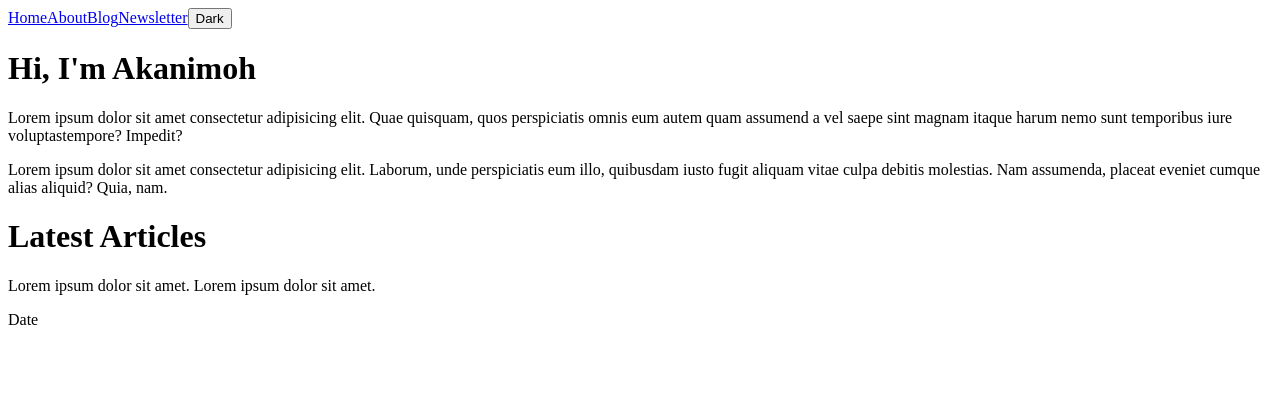
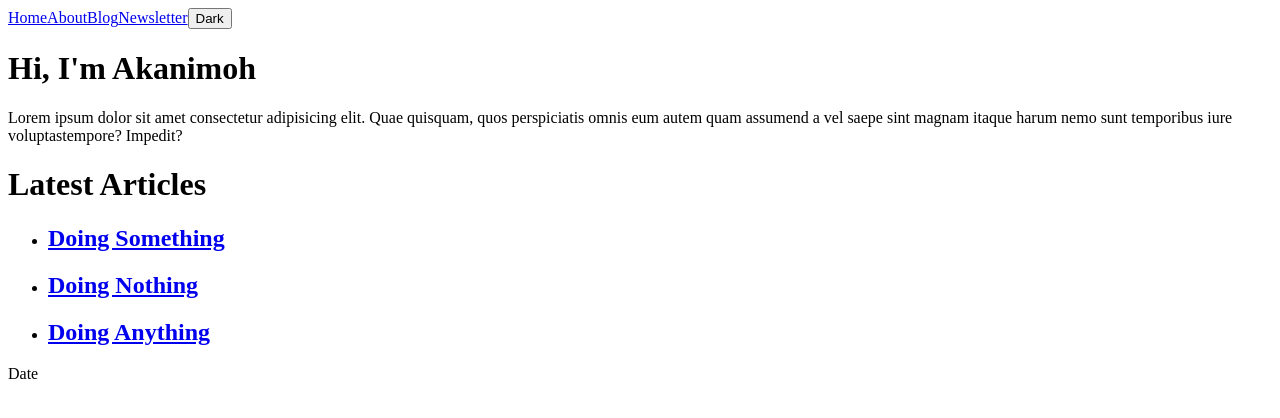
Before and after one commit to 5Akan/Blog, a React (Vite) app: page / in a window 1280 px wide. Shown: the top 418 px of the page. Built offline with nearby package versions, Linux system fonts and the light colour scheme.

Commit message:
Did the articles to give full info and had little router issue

```diff
--- a/src/App.jsx
+++ b/src/App.jsx
@@ -1,4 +1,4 @@
-import { BrowserRouter as Router, Routes, Route, Link } from 'react-router-dom'
+import { BrowserRouter as Router, Routes, Route, Link, useParams } from 'react-router-dom'
 import Home from './Pages/Home.jsx';
 import Newsletter from './Pages/Newsletter.jsx';
 import Blog from './Pages/Blog.jsx';
@@ -9,6 +9,16 @@ import React, {useState} from "react";
 function App() {
 
   const [toggle,setToggle] = useState(false);
+
+  const articles = [{
+    id:1, title:"Doing Something", content:";A;osiajnhgo[ajibaoijevojs[ojkodfnbjndlfbvanlkdbvnaohv"
+  },
+  {
+    id:2, title:"Doing Nothing", content:";A;osiajnhgo[ajibaoijevojs[ojkodfnbjndlfbvanlkdbvnaohv"
+  },
+  {
+    id:3, title:"Doing Anything", content:";A;osiajnhgo[ajibaoijevojs[ojkodfnbjndlfbvanlkdbvnaohv"
+  },]
 
 
   function changeTheme() {
@@ -29,7 +39,7 @@ function App() {
       <nav>
         <Link to = "/">Home</Link>
         <Link to = "/about">About</Link>
-        <Link to = "/blog">Blog</Link>
+        <Link to = "/blog/1">Blog</Link>
         <Link to = "/newsletter">Newsletter</Link>
 
          <button id='theme-button' onClick={changeTheme}>
@@ -37,9 +47,10 @@ function App() {
       </nav>
 
       <Routes>
-        <Route path="/" element={<Home />} />
+        <Route path="/" element={<Home  articles = {articles}/>} />
         <Route path="/about" element={<About />} />
-        <Route path="/blog" element={<Blog />} />
+        {/* <Route path="/blog" element={<Blog />} />  */}
+        <Route path="/blog/:id" element={<Blog articles = {articles}/>} />
         <Route path="/newsletter" element={<Newsletter />} />
       </Routes>
 
--- a/src/Pages/Blog.jsx
+++ b/src/Pages/Blog.jsx
@@ -1,9 +1,22 @@
-function Blog(params) {
+import { useParams } from "react-router-dom";
+
+function Blog(props) {
+
+    const articles = props.articles;
+    const {id} = useParams();
+
+    const selectArticle = articles.find((article)=> article.id === parseInt(id));
     return(
         <>
         <h1>Blog </h1>
+        <h2>{selectArticle.title}</h2>
+        <p>{selectArticle.content}</p>
         </>)
 
+        //  this should have everything
+
+        //take what you have done here and put in an
+        //articles page that gives info for each article
 
 }
 
--- a/src/Pages/Home.jsx
+++ b/src/Pages/Home.jsx
@@ -1,8 +1,19 @@
 import React, {useState} from "react";
-function Home() {
+import { Link } from "react-router-dom";
+function Home(props) {
 
+const articles = props.articles;
 
+const articleList = articles.map(article=>
+    <li key = {article.id}>
+        <h2>
+        <Link to={`/article/${article.id}`}>
+        {article.title}
+        </Link>
+        </h2>
+    </li>
 
+)
     return(
 
         <div>
@@ -11,15 +22,12 @@ function Home() {
             Quae quisquam, quos perspiciatis omnis eum autem quam assumend
             a vel saepe sint magnam itaque harum nemo sunt temporibus iure
             voluptastempore? Impedit?</p>
-            <p>Lorem ipsum dolor sit amet consectetur adipisicing elit.
-              Laborum, unde perspiciatis eum illo, quibusdam iusto fugit
-              aliquam vitae culpa debitis molestias. Nam assumenda,
-              placeat eveniet cumque alias aliquid? Quia, nam.</p>
+            <h1>Latest Articles</h1>
+            <ul>
+                {articleList}
+            </ul>
 
-              <h1>Latest Articles</h1>
-              <p className="articles">
-                Lorem ipsum dolor sit amet. Lorem ipsum dolor sit amet.
-              </p> <span>Date</span>
+            <span>Date</span>
         </div>
        )
 
```
